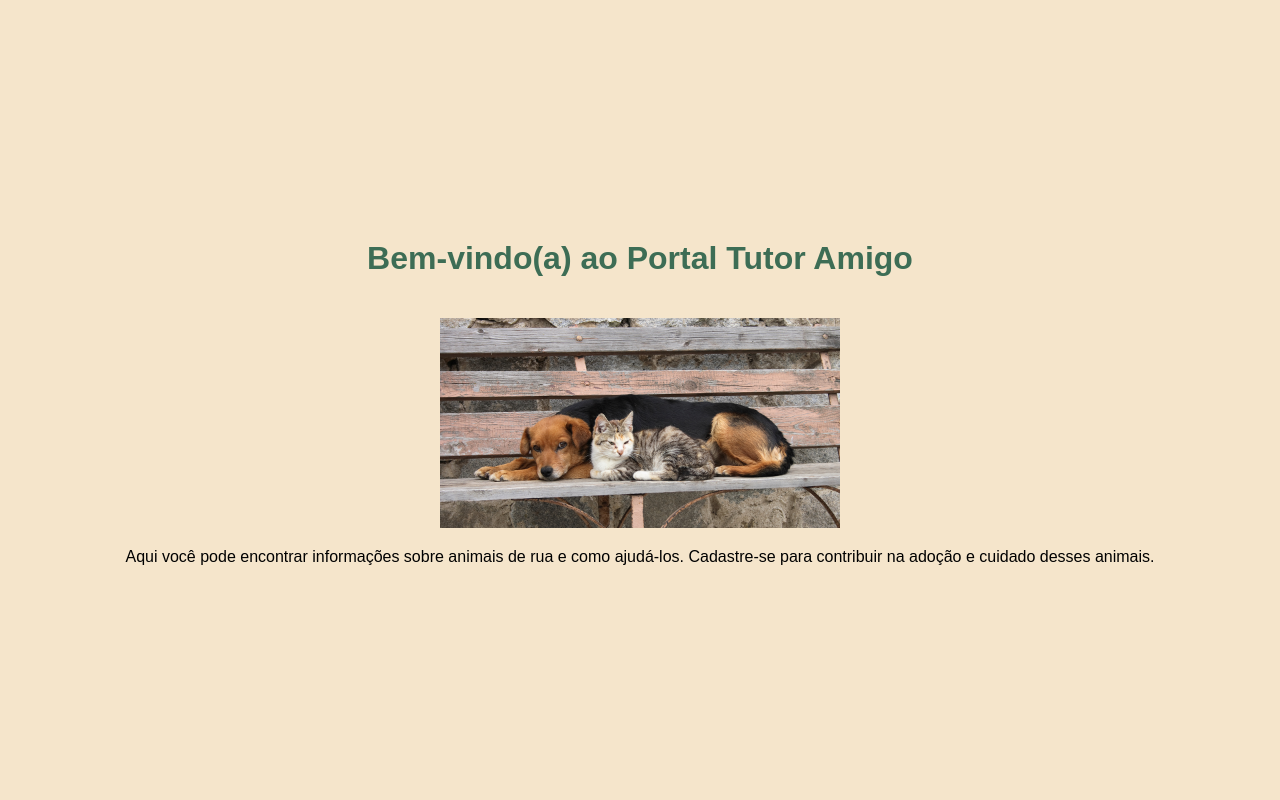
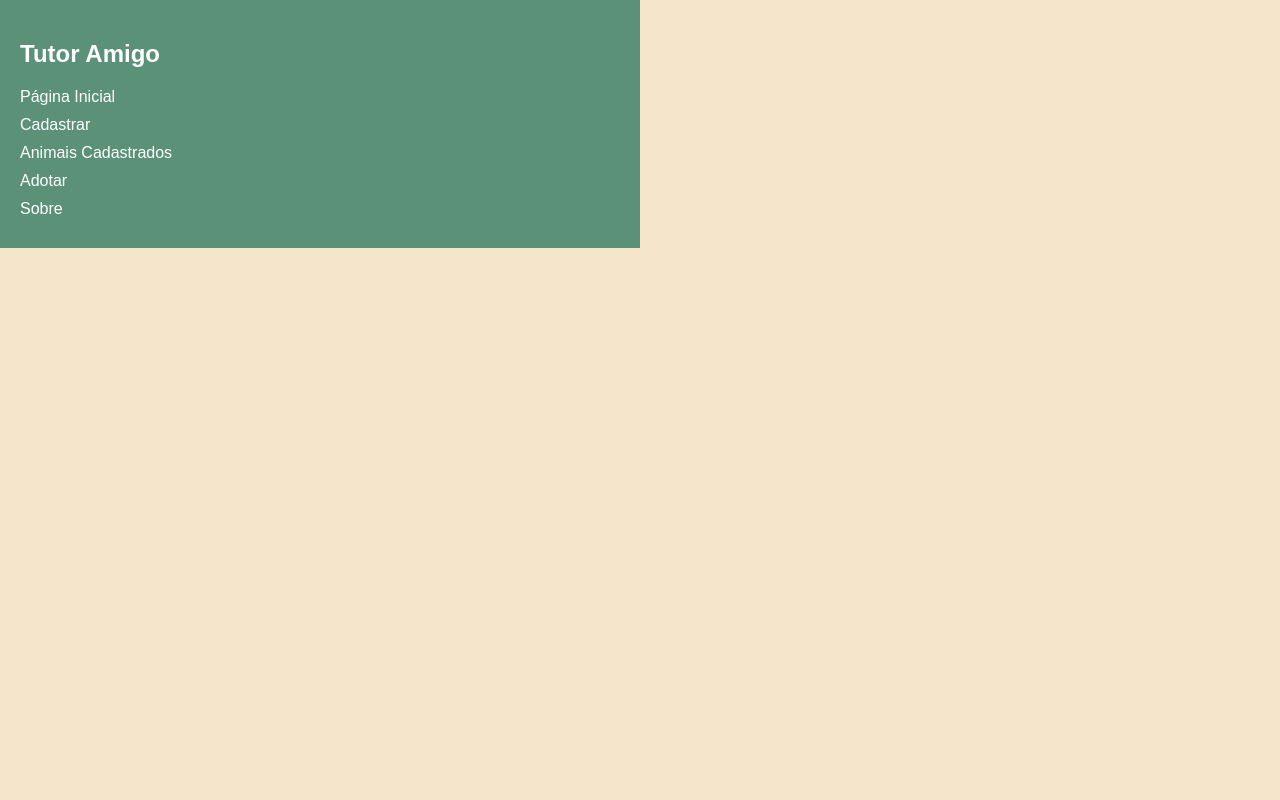
Before and after one commit to LuizFeSantana/UNIVESP-PI, a Django app: template Pagina_Web/projeto_cad_animal/app_cad_animal/templates/Base.html in a window 1280 px wide. Run offline with Django 4.2, Linux system fonts and the light colour scheme; the template is opened without the code that fills it, so the values that code supplies are empty.

Commit message:
mudanças home

```diff
--- a/Pagina_Web/projeto_cad_animal/app_cad_animal/templates/Base.html
+++ b/Pagina_Web/projeto_cad_animal/app_cad_animal/templates/Base.html
@@ -26,7 +26,7 @@
             /* Cor de fundo da barra de navegação verde escuro */
             color: #fff;
             /* Cor do texto na barra de navegação branco */
-      width: 200px;
+            width: 600px;
             padding: 20px;
         }
 
@@ -61,15 +61,15 @@
 </head>
 
 <body>
+    <div class="sidebar">
+        <h2>Tutor Amigo</h2>
+        <a href="#">Página Inicial</a>
+        <a href="#">Cadastrar</a>
+        <a href="#">Animais Cadastrados</a>
+        <a href="#">Adotar</a>
+        <a href="#">Sobre</a>
+    </div>
 
-  <div class="container">
-    <div class="content">
-      <h1>Bem-vindo(a) ao Portal Tutor Amigo</h1>
-      <img src="projeto_cad_animal\app_cad_animal\templates\Animais-abandonados.jpg" alt="Imagem de animais de rua">
-      <p>Aqui você pode encontrar informações sobre animais de rua e como ajudá-los. Cadastre-se para contribuir na
-        adoção e cuidado desses animais.</p>
-    </div>
-  </div>
 </body>
 
 </html>
--- a/Pagina_Web/projeto_cad_animal/app_cad_animal/templates/home.html
+++ b/Pagina_Web/projeto_cad_animal/app_cad_animal/templates/home.html
@@ -26,7 +26,7 @@
       /* Cor de fundo da barra de navegação verde escuro */
       color: #fff;
       /* Cor do texto na barra de navegação branco */
-      width: 200px;
+      width: 600px;
       padding: 20px;
     }
 
@@ -62,7 +62,7 @@
 
 <body>
   <div class="sidebar">
-    <h2>Menu</h2>
+    <h2>Tutor Amigo</h2>
     <a href="#">Página Inicial</a>
     <a href="#">Cadastrar</a>
     <a href="#">Animais Cadastrados</a>
```
Lines whose indentation alone changed are shown as unchanged.
